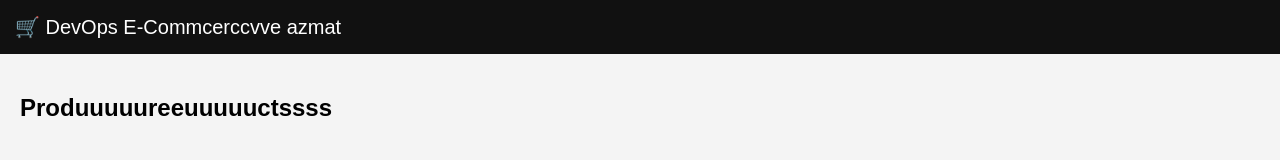
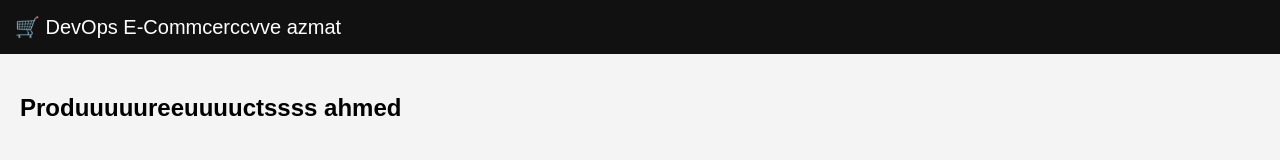
Before and after one commit to Azmat-Ahmed/E-Commerce-Style-App, a website: page public/index.html in a window 1280 px wide. Drawn offline with Linux system fonts and the light colour scheme; no server answers.

Commit message:
set the text again

```diff
--- a/public/index.html
+++ b/public/index.html
@@ -12,7 +12,7 @@
 <body>
   <nav>🛒 DevOps E-Commcerccvve azmat</nav>
   <div class="container">
-    <h2>Produuuuureeuuuuuctssss</h2>
+    <h2>Produuuuureeuuuuctssss ahmed</h2>
     <div id="products"></div>
   </div>
 
```
